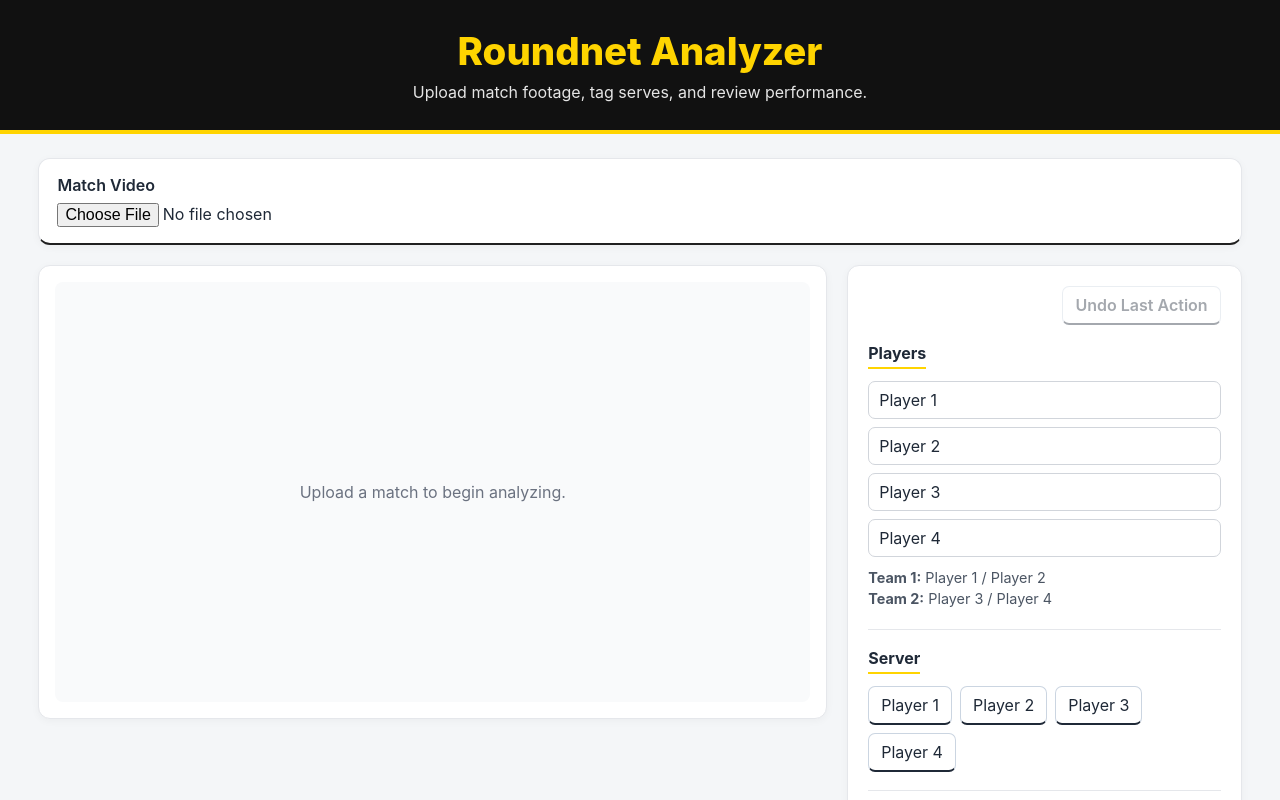
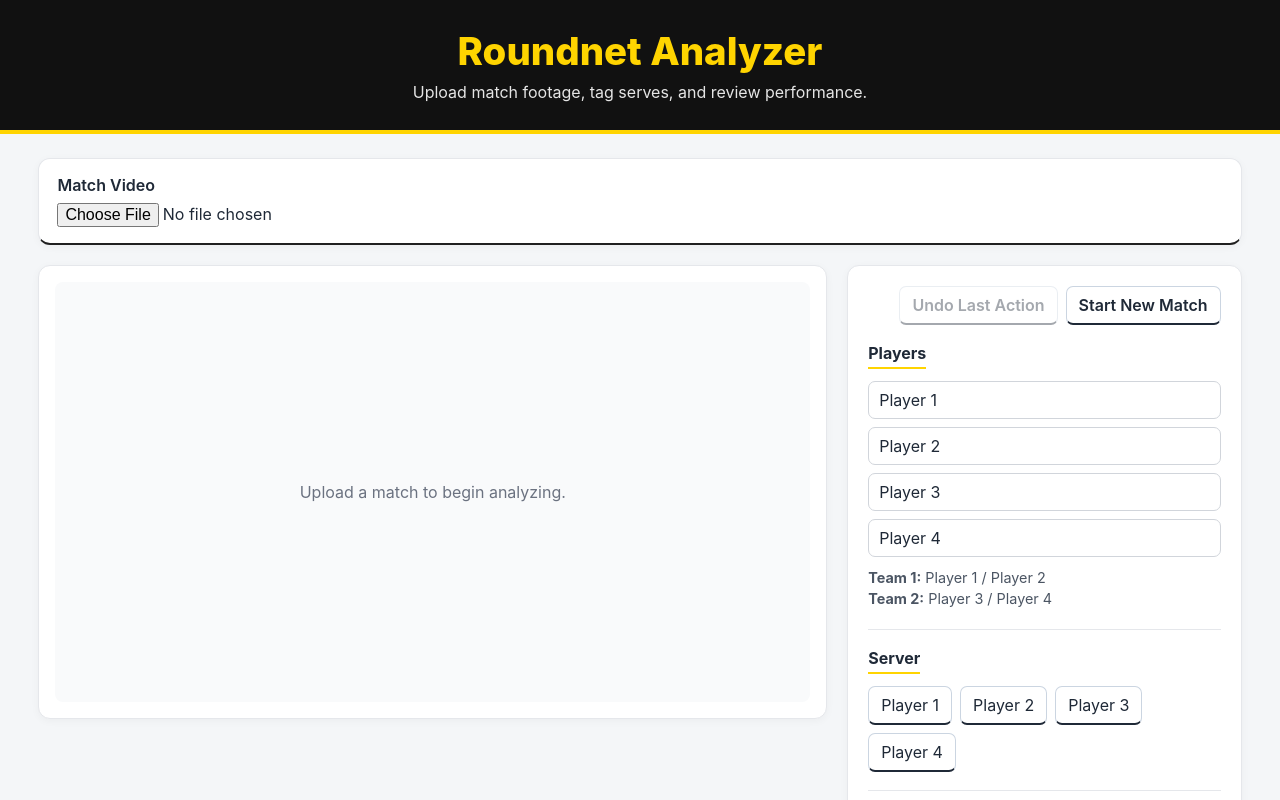
Before and after one commit to rubinchang07/roundnet-analyzer, a React (Vite) app: page / in a window 1280 px wide. Shown: the top 800 px of the page. Built offline with nearby package versions, Linux system fonts and the light colour scheme.

Commit message:
Add automatic match persistence and new match reset

```diff
--- a/src/App.css
+++ b/src/App.css
@@ -652,13 +652,15 @@ button:disabled {
   }
 }
 
-.undo-section {
+.match-actions {
   display: flex;
   justify-content: flex-end;
+  gap: 8px;
   margin-bottom: 18px;
 }
 
-.undo-button {
+.undo-button,
+.new-match-button {
   padding: 8px 14px;
   border: 1px solid #cbd5e1;
   border-bottom: 2px solid #1f2937;
@@ -668,7 +670,8 @@ button:disabled {
   font-weight: 600;
 }
 
-.undo-button:hover:not(:disabled) {
+.undo-button:hover:not(:disabled),
+.new-match-button:hover {
   background: #fffdf2;
   border-color: #d6b400;
 }
--- a/src/App.jsx
+++ b/src/App.jsx
@@ -1,18 +1,39 @@
-import { useRef, useState } from "react"
+import { useEffect, useRef, useState } from "react"
 import "./App.css"
+
+function loadSavedMatch() {
+  const savedMatch = localStorage.getItem("roundnetMatch")
+
+  if (!savedMatch) {
+    return null
+  }
+
+  try {
+    return JSON.parse(savedMatch)
+  } catch {
+    return null
+  }
+}
 
 function App() {
   const videoRef = useRef(null)
 
+  const savedMatch = loadSavedMatch()
+
   const [videoURL, setVideoURL] = useState(null)
-  const [serves, setServes] = useState([])
-
-  const [players, setPlayers] = useState([
+
+  const [serves, setServes] = useState(
+    savedMatch?.serves ?? []
+  )
+
+  const [players, setPlayers] = useState(
+    savedMatch?.players ?? [
       { id: "player-1", name: "Player 1" },
       { id: "player-2", name: "Player 2" },
       { id: "player-3", name: "Player 3" },
       { id: "player-4", name: "Player 4" }
-  ])
+    ]
+  )
 
   const [selectedPlayerId, setSelectedPlayerId] = useState(null)
 
@@ -48,8 +69,13 @@ function App() {
   const [selectedFaultType, setSelectedFaultType] = useState(null)
   const [selectedHand, setSelectedHand] = useState("None")
 
-  const [points, setPoints] = useState([])
-  const [currentPointServes, setCurrentPointServes] = useState([])
+  const [points, setPoints] = useState(
+    savedMatch?.points ?? []
+  )
+
+  const [currentPointServes, setCurrentPointServes] = useState(
+    savedMatch?.currentPointServes ?? []
+  )
 
   const [pendingWinningTeam, setPendingWinningTeam] = useState(null)
   const [pendingOutcome, setPendingOutcome] = useState(null)
@@ -63,6 +89,25 @@ function App() {
       : null
 
   const [actionHistory, setActionHistory] = useState([])
+
+  useEffect(() => {
+    const matchData = {
+      players,
+      serves,
+      points,
+      currentPointServes
+    }
+
+    localStorage.setItem(
+      "roundnetMatch",
+      JSON.stringify(matchData)
+    )
+  }, [
+    players,
+    serves,
+    points,
+    currentPointServes
+  ])
 
   // -----------------------------
   // Team statistics
@@ -126,26 +171,55 @@ function App() {
 
     if (file) {
       const url = URL.createObjectURL(file)
-
       setVideoURL(url)
-
+    }
+  }
+
+  function startNewMatch() {
+    const hasMatchData =
+      serves.length > 0 ||
+      points.length > 0 ||
+      currentPointServes.length > 0
+
+    if (hasMatchData) {
+      const confirmed = window.confirm(
+        "Start a new match? This will clear the current analysis."
+      )
+
+      if (!confirmed) {
+        return
+      }
+    }
+    // 1. Reset player names
+    setPlayers((currentPlayers) =>
+      currentPlayers.map((player, index) => ({
+        ...player,
+        name: `Player ${index + 1}`
+      }))
+    )
+
+    // 2. Clear serves
     setServes([])
+
+    // 3. Clear points
     setPoints([])
+
+    // 4. Clear current point
     setCurrentPointServes([])
 
-      setServeStatus(null)
-      setSelectedFaultType(null)
-
-      setPendingWinningTeam(null)
-      setPendingOutcome(null)
-
+    // 5. Clear undo history
+    setActionHistory([])
+
+    // 6. Reset temporary selections
     setSelectedPlayerId(null)
     setSelectedHand("None")
     setSelectedServeType("None")
 
-      setExpandedPlayerId(null)
-      setActionHistory([])
-    }
+    setServeStatus(null)
+    setSelectedFaultType(null)
+
+    setPendingWinningTeam(null)
+    setPendingOutcome(null)
   }
 
   function undoLastAction() {
@@ -678,13 +752,20 @@ function App() {
 
           <aside className="controls-panel">
 
-            <div className="undo-section">
+            <div className="match-actions">
               <button
                 className="undo-button"
                 onClick={undoLastAction}
                 disabled={actionHistory.length === 0}
               >
                 Undo Last Action
+              </button>
+
+              <button
+                className="new-match-button"
+                onClick={startNewMatch}
+              >
+                Start New Match
               </button>
             </div>
 
```
Lines whose indentation alone changed are shown as unchanged.
